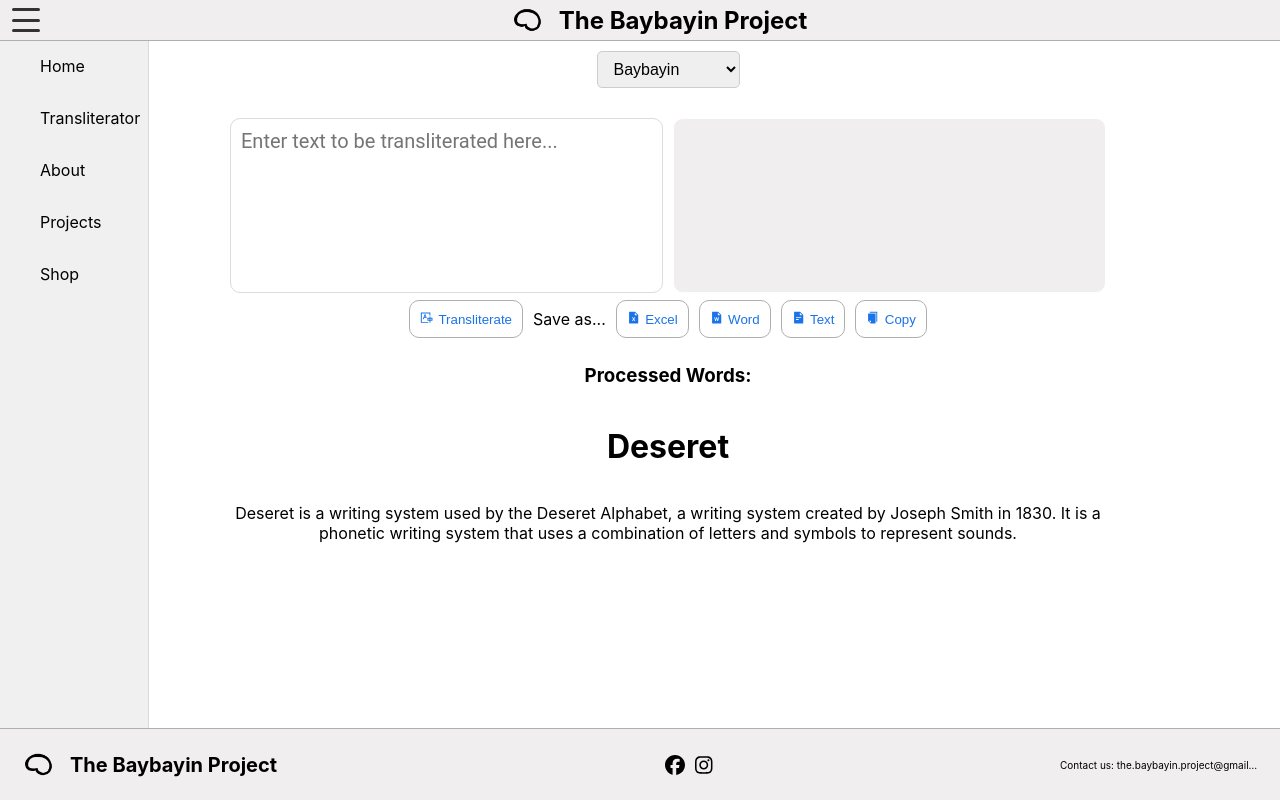
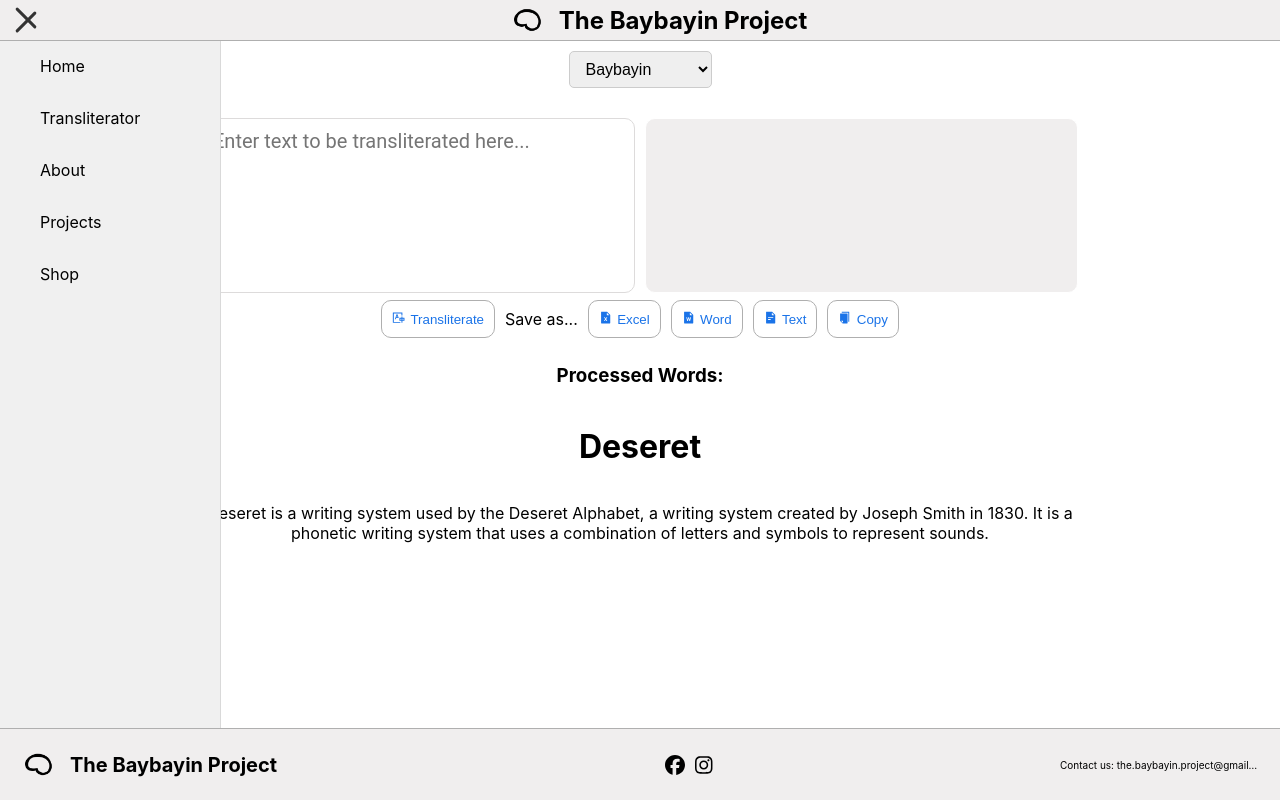
Before and after one commit to cmckinney-59/the-baybayin-project, a React (Vite) app: page /transliterator/deseret in a window 1280 px wide. Built offline with nearby package versions, Linux system fonts and the light colour scheme.

Commit message:
updated sidebar behavior

```diff
--- a/src/Root.tsx
+++ b/src/Root.tsx
@@ -21,7 +21,7 @@ function RootLayout() {
   return (
     <>
       <div className="App">
-        <Header onToggleSidebar={toggleSidebar} />
+        <Header onToggleSidebar={toggleSidebar} isSidebarOpen={isSidebarOpen} />
         <Navigation isOpen={isSidebarOpen} onNavigate={closeSidebar} />
         <main className={`App-content ${isSidebarOpen ? "with-sidebar" : ""}`}>
           <Outlet />
--- a/src/components/Header/Header.css
+++ b/src/components/Header/Header.css
@@ -57,4 +57,18 @@
   width: 100%;
   background: #333;
   border-radius: 3px;
+  transition: transform 0.3s ease, opacity 0.3s ease;
 }
+
+/* X animation when sidebar is open */
+.hamburger.open span:nth-child(1) {
+  transform: rotate(45deg) translate(6px, 6px);
+}
+
+.hamburger.open span:nth-child(2) {
+  opacity: 0;
+}
+
+.hamburger.open span:nth-child(3) {
+  transform: rotate(-45deg) translate(6px, -6px);
+}
--- a/src/components/Header/Header.tsx
+++ b/src/components/Header/Header.tsx
@@ -4,13 +4,17 @@ import "./Header.css";
 
 type HeaderProps = {
   onToggleSidebar: () => void;
+  isSidebarOpen: boolean;
 };
 
-export default function Header({ onToggleSidebar }: HeaderProps): JSX.Element {
+export default function Header({
+  onToggleSidebar,
+  isSidebarOpen,
+}: HeaderProps): JSX.Element {
   return (
     <header className="App-header">
       <button
-        className="hamburger"
+        className={`hamburger ${isSidebarOpen ? "open" : ""}`}
         aria-label="Toggle navigation"
         onClick={onToggleSidebar}
       >
--- a/src/components/Navigation/Navigation.css
+++ b/src/components/Navigation/Navigation.css
@@ -2,7 +2,7 @@
   position: fixed;
   left: 0;
   top: 40px;
-  width: max-content;
+  width: 220px; /* Fixed width instead of max-content */
   background-color: #f0f0f0;
   height: 100%;
   transform: translateX(0);
--- a/src/index.css
+++ b/src/index.css
@@ -60,9 +60,13 @@ main {
   height: 100%;
   margin: 0 auto;
   transition: margin-left 0.25s ease;
+  /* Ensure content doesn't get hidden behind fixed sidebar */
+  position: relative;
+  z-index: 1;
 }
 
-.App-content.with-sidebar {
+/* Remove margin shift since sidebar is position: fixed */
+/* .App-content.with-sidebar {
   margin-left: 220px;
 }
 
@@ -70,7 +74,7 @@ main {
   .App-content.with-sidebar {
     margin-left: 0;
   }
-}
+} */
 
 code {
   font-family: source-code-pro, Menlo, Monaco, Consolas, "Courier New",
```
Also changed, not shown: 1 other file (tests, documents, lock files or other folders).
